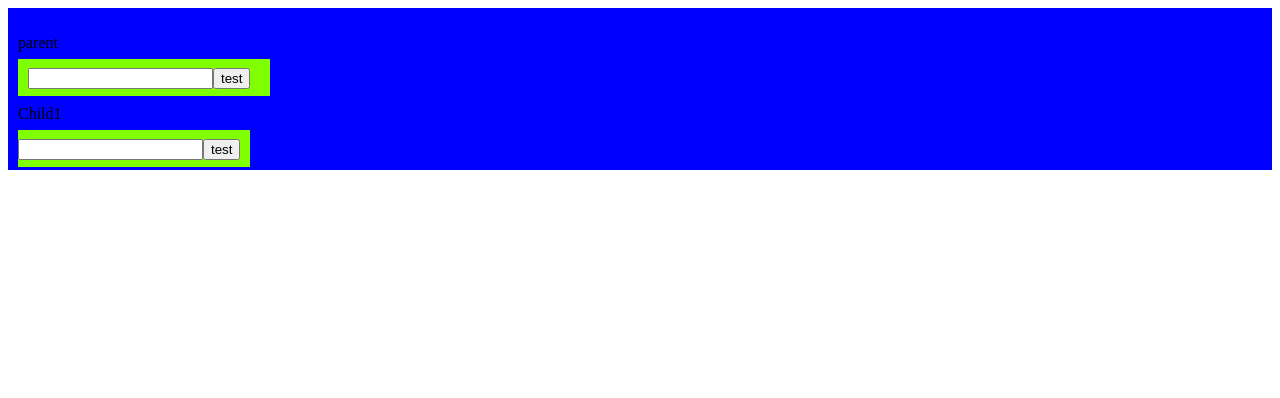
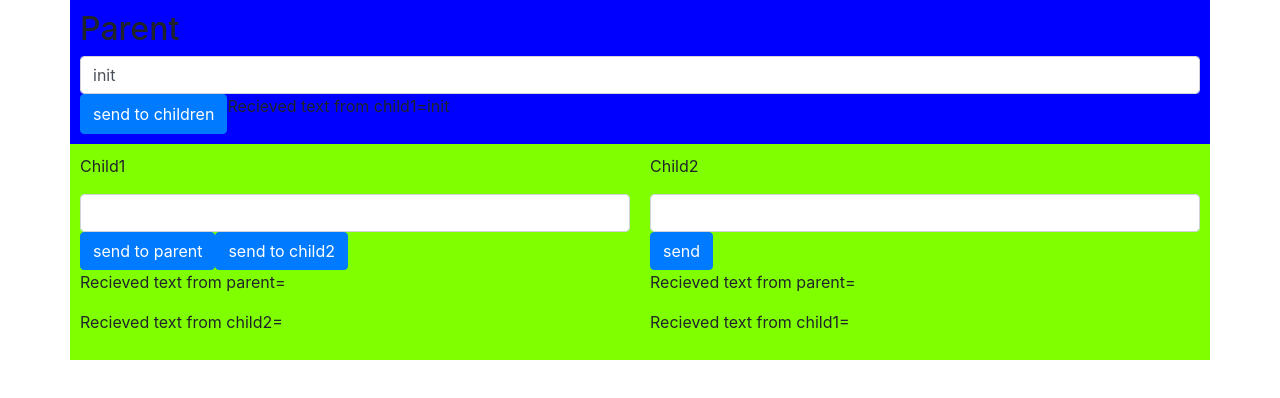
Before and after one commit to isham-mohamed/angularTraining, an Angular app: page / in a window 1280 px wide. Shown: the top 398 px of the page. Built offline with nearby package versions, Linux system fonts and the light colour scheme.

Commit message:
added templates

```diff
--- a/package.json
+++ b/package.json
@@ -19,6 +19,7 @@
     "@angular/platform-browser": "~10.2.4",
     "@angular/platform-browser-dynamic": "~10.2.4",
     "@angular/router": "~10.2.4",
+    "bootstrap": "^4.6.0",
     "rxjs": "~6.6.0",
     "tslib": "^2.0.0",
     "zone.js": "~0.10.2"
--- a/src/app/child1/child1.component.html
+++ b/src/app/child1/child1.component.html
@@ -1,2 +1,6 @@
-<input type="text">
-<button>test</button>
+<p>Child1</p>
+<input type="text" class="form-control">
+<button class="btn btn-primary"> send to parent</button>
+<button class="btn btn-primary"> send to child2</button>
+<p>Recieved text from parent={{recievedTextParent}}</p>
+<p>Recieved text from child2={{recievedTextChild2}}</p>
--- a/src/app/child1/child1.component.ts
+++ b/src/app/child1/child1.component.ts
@@ -6,7 +6,8 @@ import { Component, OnInit } from '@angular/core';
   styleUrls: ['./child1.component.scss']
 })
 export class Child1Component implements OnInit {
-
+  recievedTextParent
+  recievedTextChild2
   constructor() { }
 
   ngOnInit(): void {
--- a/src/app/child2/child2.component.html
+++ b/src/app/child2/child2.component.html
@@ -1,3 +1,5 @@
-<p>Child1</p>
-<input type="text">
-<button>test</button>
+<p>Child2</p>
+<input type="text" class="form-control">
+<button class="btn btn-primary"> send</button>
+<p>Recieved text from parent={{recievedTextParent}}</p>
+<p>Recieved text from child1={{recievedTextChild}}</p>
--- a/src/app/child2/child2.component.ts
+++ b/src/app/child2/child2.component.ts
@@ -6,7 +6,8 @@ import { Component, OnInit } from '@angular/core';
   styleUrls: ['./child2.component.scss']
 })
 export class Child2Component implements OnInit {
-
+  recievedTextParent
+  recievedTextChild
   constructor() { }
 
   ngOnInit(): void {
--- a/src/app/parent/parent.component.html
+++ b/src/app/parent/parent.component.html
@@ -1,5 +1,12 @@
-<div class="parent">
-    <p>parent</p>
-    <app-child1 class="child" ></app-child1>
-    <app-child2 class="child" ></app-child2>
+<div class="container">
+    <div class="row parent">
+        <h2>Parent</h2>
+        <input type="text" class="form-control" [value]="message">
+        <button class="btn btn-primary"> send to children</button>
+        <p>Recieved text from child1={{recievedTextChild1}}{{message}}</p>
+    </div>
+    <div class="row">
+        <app-child1 class="child col" ></app-child1>
+        <app-child2 class="child col"></app-child2>
+    </div>
 </div>
--- a/src/app/parent/parent.component.ts
+++ b/src/app/parent/parent.component.ts
@@ -6,7 +6,8 @@ import { Component, OnInit } from '@angular/core';
   styleUrls: ['./parent.component.scss']
 })
 export class ParentComponent implements OnInit {
-
+  recievedTextChild1
+  message="init"
   constructor() { }
 
   ngOnInit(): void {
--- a/src/styles.scss
+++ b/src/styles.scss
@@ -1 +1,2 @@
 /* You can add global styles to this file, and also import other style files */
+@import '~node_modules/bootstrap/scss/bootstrap.scss';
```
Also changed, not shown: 1 other file (tests, documents, lock files or other folders).
